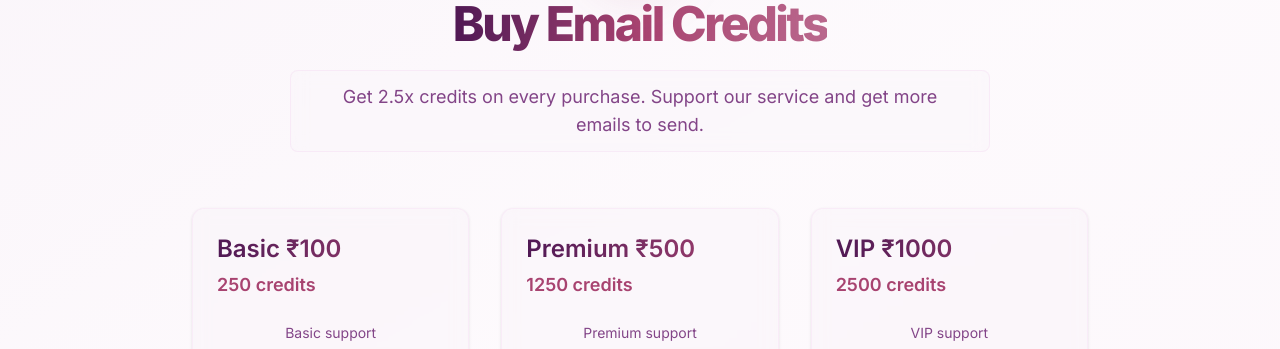
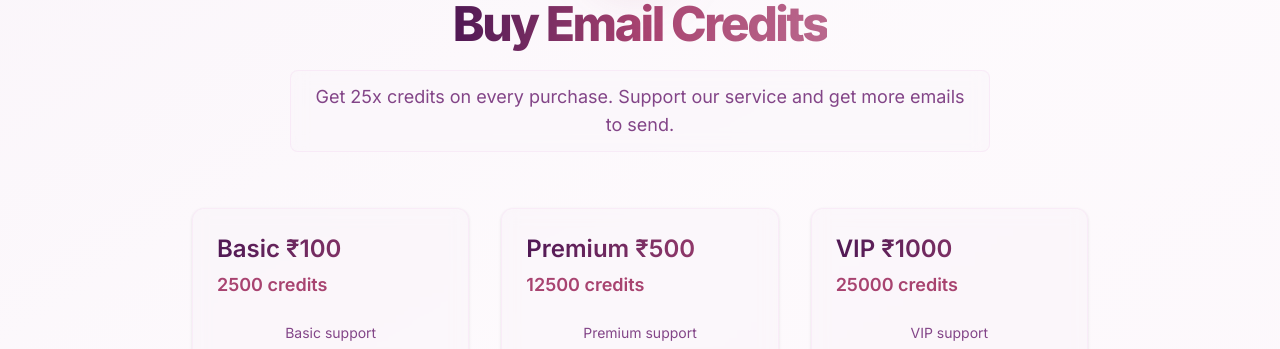
Before and after one commit to Abusha-Ansari/Mail-Assist, a Next.js app: page /buy-credits in a window 1280 px wide. Shown: the part 230-579 px from the top of the page. Built offline with nearby package versions, Linux system fonts and the light colour scheme; no server answers.

Commit message:
update: update to 25x from 2.5x credits on but credits

```diff
--- a/app/(Pages)/buy-credits/page.tsx
+++ b/app/(Pages)/buy-credits/page.tsx
@@ -41,7 +41,7 @@ export default function BuyCreditsPage() {
   const [showPayment, setShowPayment] = useState(false);
 
   const calculateCredits = (amount: number) => {
-    return amount * 2.5;
+    return amount * 25;
   };
 
   const handleAmountSelect = (amount: number) => {
@@ -84,7 +84,7 @@ export default function BuyCreditsPage() {
             Buy Email Credits
           </h1>
           <p className="max-w-[700px] text-base text-muted-foreground sm:text-lg bg-card/50 backdrop-blur-sm rounded-lg px-6 py-3 border border-border/20">
-            Get 2.5x credits on every purchase. Support our service and get more
+            Get 25x credits on every purchase. Support our service and get more
             emails to send.
           </p>
         </div>
```
